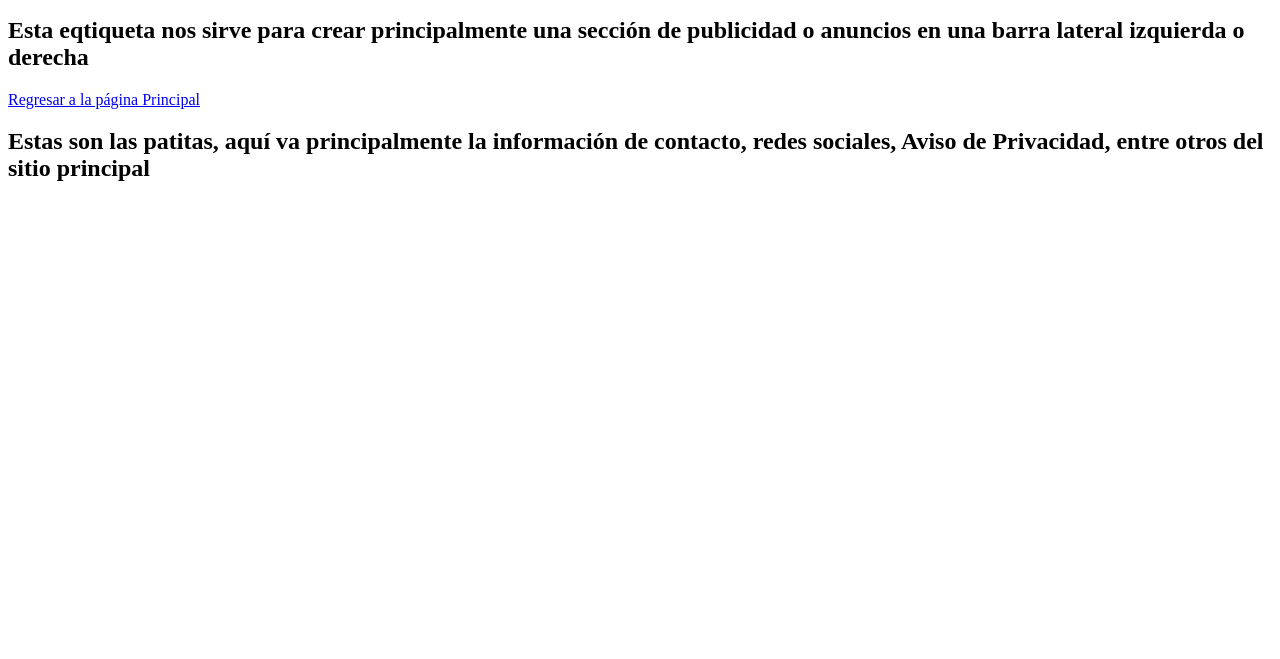
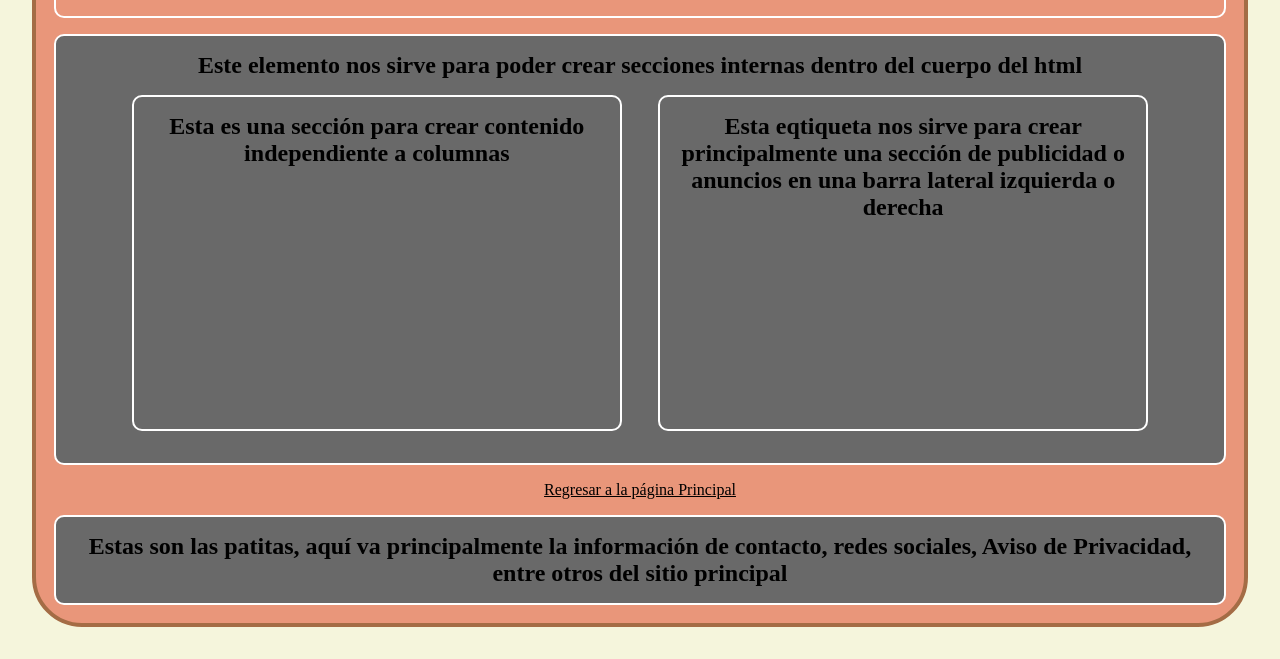
Before and after one commit to MelSurikun/4IV10_Hernandez_Lopez_Melanie_PSW, a plain HTML site: page 01HTML/principal.html in a window 1280 px wide. Shown: the part 204-863 px from the top of the page. Before the commit the page ends 800 px from the top, so only its background shows below. Drawn offline with Linux system fonts and the light colour scheme.

Commit message:
Css estructura basica

```diff
--- /dev/null
+++ b/01HTML/css/stylebasica.css
@@ -0,0 +1,36 @@
+*{
+    padding: 0;
+    margin: 0;
+    color: black;
+    text-align: center;
+}
+
+html, body{
+    background-color: beige;
+}
+
+.main-container{
+    border: 4px solid rgb(164, 108, 69);
+    border-radius: 50px;
+    margin: 2rem;
+    padding: 2px;
+    background-color: darksalmon;
+}
+
+nav, section, footer, aside, article, header{
+    border: 2px solid rgb(255, 255, 255);
+    margin: 1rem;
+    border-radius: 10px;
+    padding: 1rem;
+}
+
+article, aside{
+    width: 40%;
+    display: inline-flex;
+    height: 300px;
+    padding: 1rem;
+}
+
+nav, footer, section{
+    background-color: dimgrey;
+}
--- a/01HTML/principal.html
+++ b/01HTML/principal.html
@@ -5,6 +5,7 @@
     <meta http-equiv="X-UA-Compatible" content="IE=edge">
     <meta name="viewport" content="width=device-width, initial-scale=1.0">
     <title>Estructura Basica</title>
+    <link rel="stylesheet" href="./css/stylebasica.css">
 </head>
 <body>
     <div class= "main-container">
```
Also changed, not shown: index.html (+4 -4 lines).
